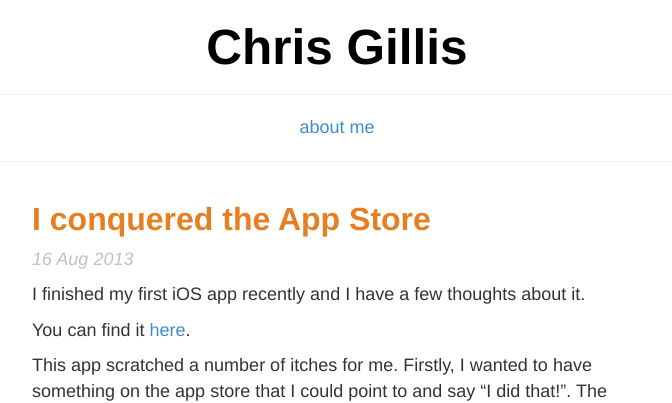
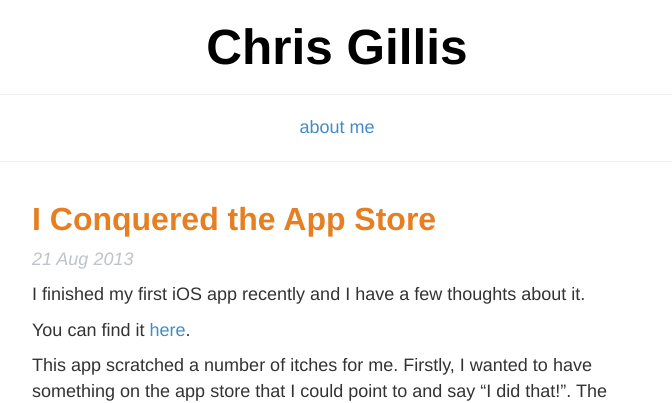
Before and after one commit to Chris-Gillis/z3roshot.github.io, a Jekyll site: the page built from _posts/2013-08-21-I-conquered-the-app-store.md, in a window 1280 px wide. Shown: the top 403 px of the page, without its empty margins (303-975 px from the left). Built offline with Jekyll 4.4.1, drawn with Linux system fonts in a browser that asks for light colours.

Commit message:
updated date

```diff
--- a/_posts/2013-08-16-I-conquered-the-app-store.md
+++ b/_posts/2013-08-21-I-conquered-the-app-store.md
@@ -1,6 +1,6 @@
 ---
 layout: post
-title: I conquered the App Store
+title: I Conquered the App Store
 tags: [iOS, mobile]
 ---
 
```
